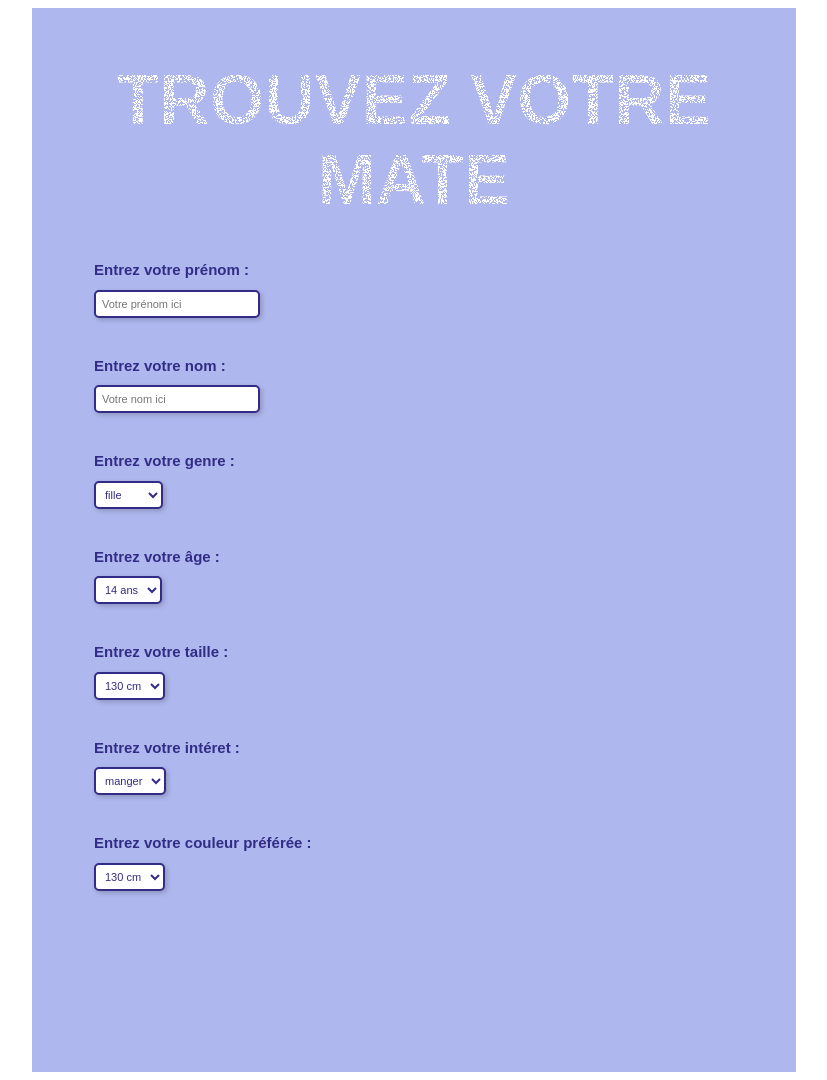
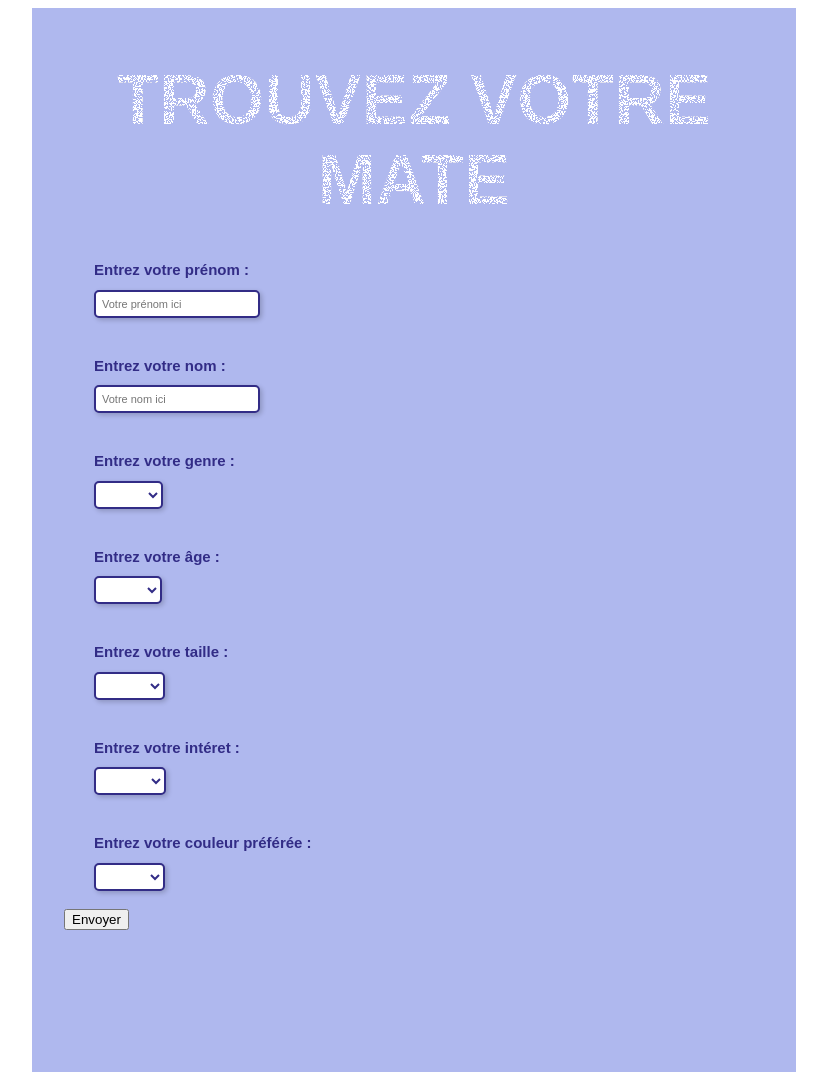
Before and after one commit to Eudo08/2024_2025__lndb_proximite, a Flask app: template interface/templates/index.html in a window 1280 px wide. Shown: the whole page, without its empty margins (226-1053 px from the left). Run offline with Flask 3, Linux system fonts and the light colour scheme; the template is opened without the code that fills it, so the values that code supplies are empty.

Commit message:
Update index.html

```diff
--- a/interface/templates/index.html
+++ b/interface/templates/index.html
@@ -13,6 +13,7 @@
 </head>
 
 <body>
+    <form id="form-interet" method="POST" action="/submit">
         <div id="main" class="principal">
             <center>
                 <h1>
@@ -27,6 +28,7 @@
             <br>
             <p class="entry">Entrez votre genre :</p>
             <select class="input-menu">
+                <option value=""></option>
                 <option value="fille">fille</option>
                 <option value="garçon">garçon</option>
                 <option value="indéfini">indéfini</option>
@@ -35,6 +37,7 @@
             <br>
             <p class="entry">Entrez votre âge :</p>
             <select class="input-menu">
+                <option value=""></option>
                 <option value="14 ans">14 ans</option>
                 <option value="15 ans">15 ans</option>
                 <option value="16 ans">16 ans</option>
@@ -46,6 +49,7 @@
             <br>
             <p class="entry">Entrez votre taille :</p>
             <select class="input-menu">
+                <option value=""></option>
                 <option value="130 cm">130 cm</option>
                 <option value="135 cm">135 cm</option>
                 <option value="140 cm">140 cm</option>
@@ -65,6 +69,7 @@
             <br>
             <p class="entry">Entrez votre intéret :</p>
             <select class="input-menu">
+                <option value=""></option>
                 <option value="manger">manger</option>
                 <option value="dormir">dormir</option>
                 <option value="jouer">jouer</option>
@@ -72,24 +77,26 @@
             <br>
             <p class="entry">Entrez votre couleur préférée :</p>
             <select class="input-menu">
-            <option value="130 cm">130 cm</option>
-            <option value="135 cm">135 cm</option>
-            <option value="140 cm">140 cm</option>
-            <option value="145 cm">145 cm</option>
-            <option value="150 cm">150 cm</option>
-            <option value="155 cm">155 cm</option>
-            <option value="160 cm">160 cm</option>
-            <option value="165 cm">165 cm</option>
-            <option value="170 cm">170 cm</option>
-            <option value="175 cm">175 cm</option>
-            <option value="180 cm">180 cm</option>
-            <option value="185 cm">185 cm</option>
-            <option value="190 cm">190 cm</option>
-            <option value="195 cm">195 cm</option>
-            <option value="200 cm">200 cm</option>
+                <option value=""></option>
+                <option value="Bleu">Bleu</option>
+                <option value="Blanc">Blanc</option>
+                <option value="Rouge">Rouge</option>
+                <option value="Jaune">Jaune</option>
+                <option value="Vert">Vert</option>
+                <option value="Orange">Orange</option>
+                <option value="Marron">Marron</option>
+                <option value="Rose">Rose</option>
+                <option value="Noir">Noir</option>
+                <option value="Violet">Violet</option>
+
             </select>
+            <br>
+            </select>
+            <button type="submit">Envoyer</button>
+
 
         </div>
+    </form>
 
 </body>
 
```
Lines whose indentation alone changed are shown as unchanged.
